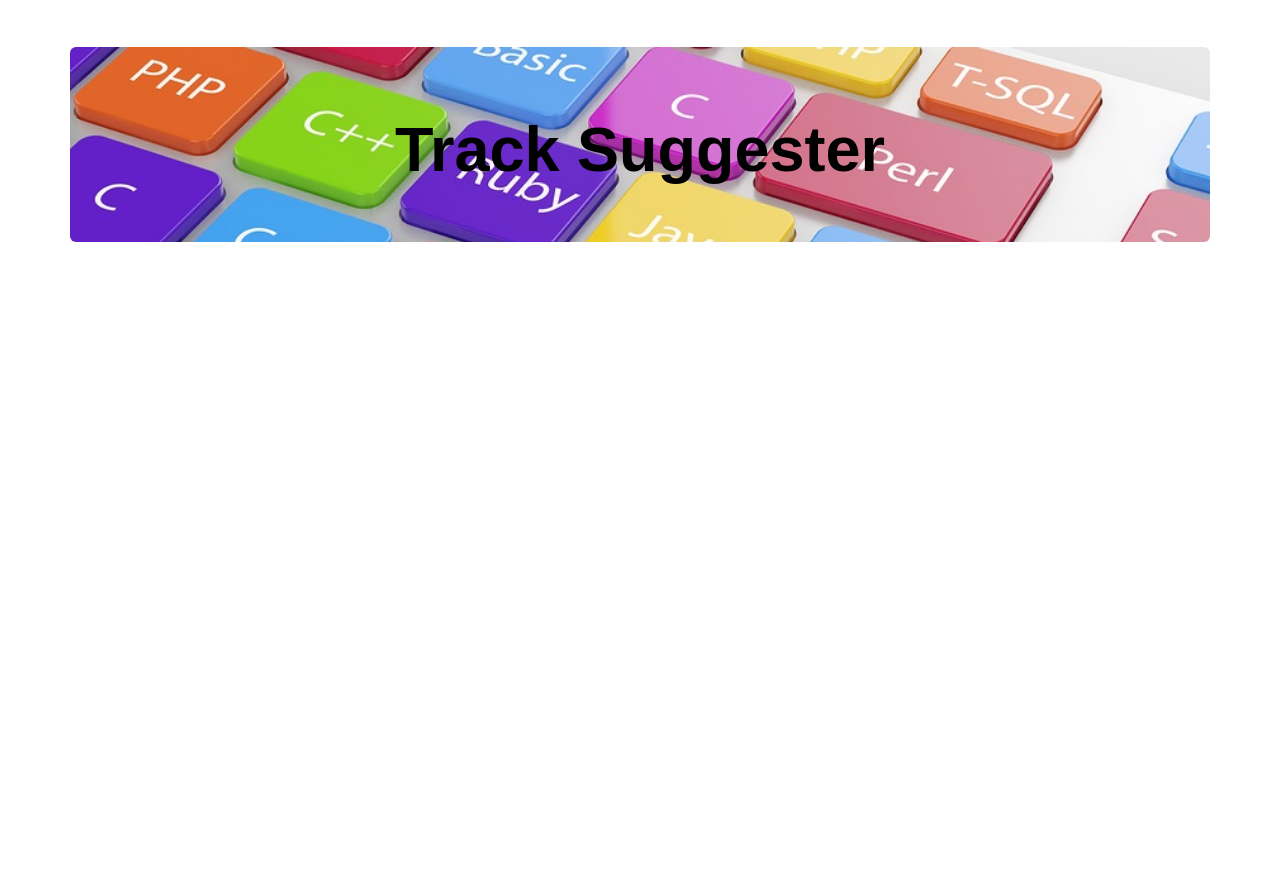
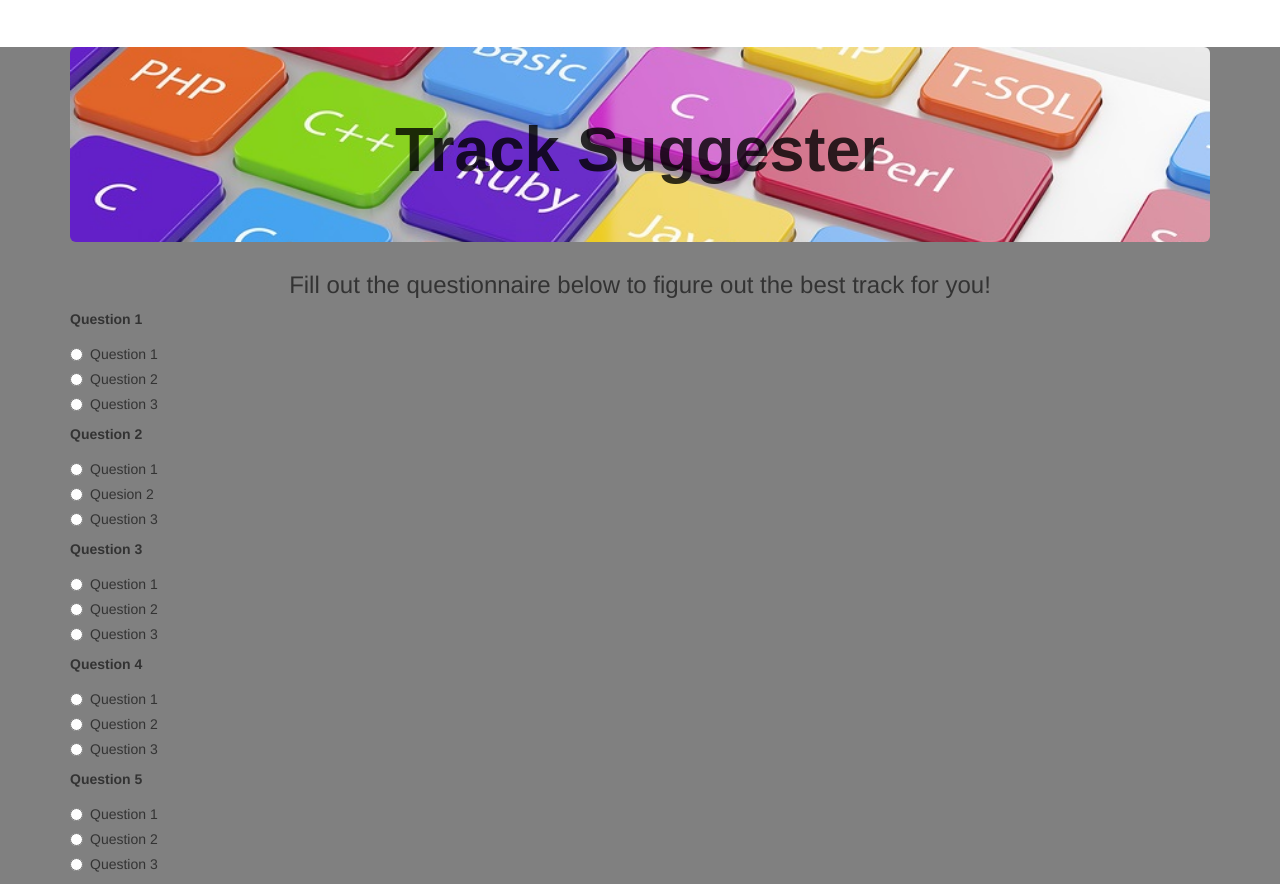
Before and after one commit to bjrshea/track-suggester, a plain HTML site: page index.html in a window 1280 px wide. Shown: the part 87-971 px from the top of the page. Before the commit the page ends 800 px from the top, so only its background shows below. Drawn offline with Linux system fonts and the light colour scheme.

Commit message:
Add questionnaire skeleton to HTML.

```diff
--- a/css/styles.css
+++ b/css/styles.css
@@ -1,9 +1,14 @@
+body {
+  background-color: grey;
+}
+h3 {
+  text-align: center;
+}
 .header {
   background-color: white;
   overflow: hidden;
   padding-bottom: 50px;
 }
-
 .header a {
   font-size: 16px;
   padding: 16px;
@@ -21,4 +26,5 @@
   text-align: center;
   font-family: sans-serif;
   color: black;
+  filter: opacity(80%);
 }
--- a/index.html
+++ b/index.html
@@ -15,14 +15,111 @@
         <a href="#for-employers">FOR EMPLOYERS</a>
         <a href="#schedule">SCHEDULE</a>
         <a class="active" href="#prospective-students">PROSPECTIVE STUDENTS</a>
-
         <img src="img/epicodus.png" alt="Epicodus logo">
-
     </div>
     <div class="container">
       <div class="jumbotron coding">
         <h1><strong>Track Suggester</strong></h1>
       </div>
+      <!-- Questionnaire -->
+      <h3>Fill out the questionnaire below to figure out the best track for you!</h3>
+      <label>Question 1</label>
+      <div class="radio">
+        <label>
+          <input type="radio" name="question1" value="answer1">
+          Question 1
+        </label>
+      </div>
+      <div class="radio">
+        <label>
+          <input type="radio" name="question1" value="answer2">
+          Question 2
+        </label>
+      </div>
+      <div class="radio">
+        <label>
+          <input type="radio" name="question1" value="answer3">
+          Question 3
+        </label>
+      </div>
+      <label>Question 2</label>
+      <div class="radio">
+        <label>
+          <input type="radio" name="question2" value="answer4">
+          Question 1
+        </label>
+      </div>
+      <div class="radio">
+        <label>
+          <input type="radio" name="question2" value="answer5">
+          Quesion 2
+        </label>
+      </div>
+      <div class="radio">
+        <label>
+          <input type="radio" name="question2" value="answer6">
+          Question 3
+        </label>
+      </div>
+      <label>Question 3</label>
+      <div class="radio">
+        <label>
+          <input type="radio" name="question3" value="answer7">
+          Question 1
+        </label>
+      </div>
+      <div class="radio">
+        <label>
+          <input type="radio" name="question3" value="answer8">
+          Question 2
+        </label>
+      </div>
+      <div class="radio">
+        <label>
+          <input type="radio" name="question3" value="answer9">
+          Question 3
+        </label>
+      </div>
+      <label>Question 4</label>
+      <div class="radio">
+        <label>
+          <input type="radio" name="question3" value="answer7">
+          Question 1
+        </label>
+      </div>
+      <div class="radio">
+        <label>
+          <input type="radio" name="question3" value="answer8">
+          Question 2
+        </label>
+      </div>
+      <div class="radio">
+        <label>
+          <input type="radio" name="question3" value="answer9">
+          Question 3
+        </label>
+      </div>
+      <label>Question 5</label>
+      <div class="radio">
+        <label>
+          <input type="radio" name="question3" value="answer7">
+          Question 1
+        </label>
+      </div>
+      <div class="radio">
+        <label>
+          <input type="radio" name="question3" value="answer8">
+          Question 2
+        </label>
+      </div>
+      <div class="radio">
+        <label>
+          <input type="radio" name="question3" value="answer9">
+          Question 3
+        </label>
+      </div>
+
+
     </div>
   </body>
 </html>
--- a/js/scripts.js
+++ b/js/scripts.js
@@ -0,0 +1,4 @@
+$(document).ready(function(){
+
+
+)};
```
